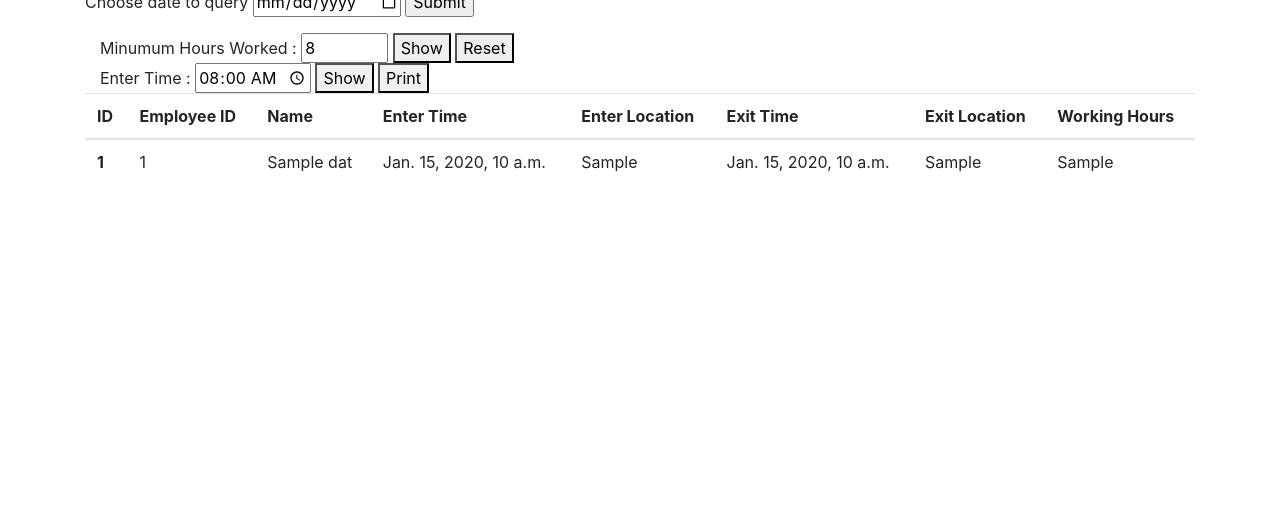
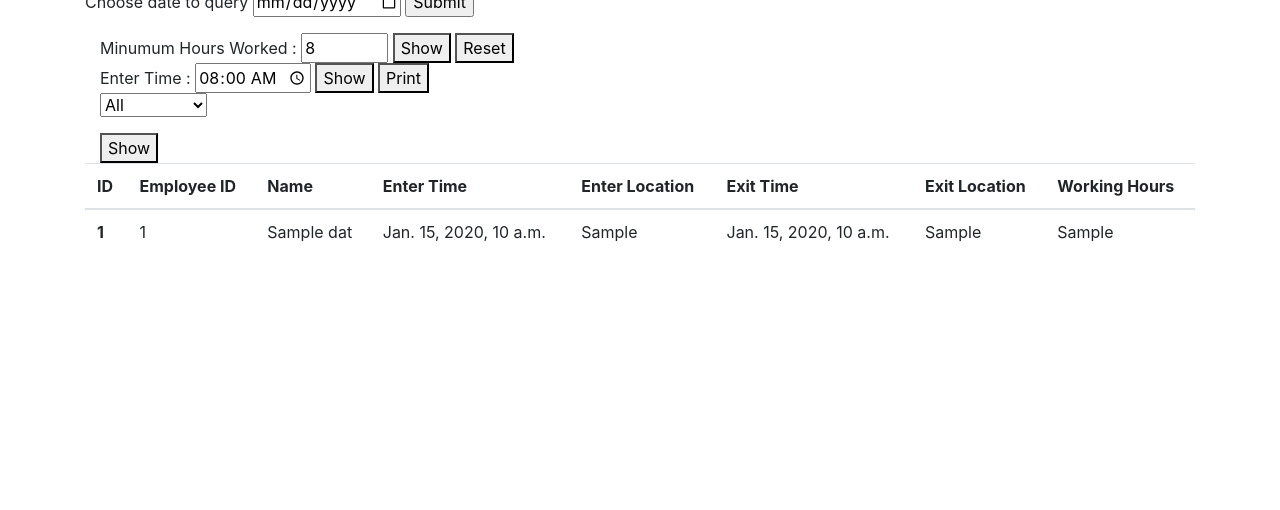
Before and after one commit to haziqnorisham/FaceRecTA, a Django app: template timeAttendance/templates/timeAttendance/deviceDetails.html in a window 1280 px wide. Shown: the part 269-779 px from the top of the page. Run offline with Django 3.2, Linux system fonts and the light colour scheme; the template is opened without the code that fills it: most values are stand-ins (such as "Sample title", 1, 10 or a date in 2020); some libraries are stand-ins or nearby versions.

Commit message:
Added name filter option

```diff
--- a/timeAttendance/templates/timeAttendance/deviceDetails.html
+++ b/timeAttendance/templates/timeAttendance/deviceDetails.html
@@ -36,6 +36,17 @@
 
     </div>
 
+    <div class="container">
+      <form onsubmit="name_selector()">
+        <select name="Employee" id="name_filter" >
+          <option value="all">All</option>
+          {% for dat in data %}
+          <option value={{ dat.name }}>{{ dat.name }}</option>
+          {% endfor %}
+        </select>
+      </form>
+      <button type="button" id="show_btn2" onclick="name_selector()">Show</button>
+    </div>
 
     <table class="table" id="timeTable">
       <thead>
@@ -107,6 +118,8 @@ function myFunction2(){
 
     table.rows[i+1].cells[3].style.color = "";
     table.rows[i+1].cells[3].style.fontWeight = "";
+
+    table.rows[i+1].style.display = '';
   }
 }
 
@@ -152,6 +165,43 @@ function date_value(){
 
   date_input.value = today
 }
+
+function name_selector(){
+
+  var arr = [];
+
+  filter_value = document.getElementById("name_filter")
+  table = document.getElementById("timeTable");
+  number_of_rows = table.getElementsByTagName("tr").length;
+
+  var i;
+  var j = 0;
+
+
+  for (i = 0; i < number_of_rows-1 ; i++) {
+    table.rows[i+1].style.display = '';
+  }
+
+  for (i = 0; i < number_of_rows-1 ; i++) {
+
+    temp_name = table.rows[i+1].cells[2].innerHTML;
+    selector_name = filter_value.value;
+
+    if(temp_name == selector_name){
+      arr[j] = i+1;
+      j++;
+      continue;
+    }
+    else if(selector_name == "all"){
+      table.rows[i+1].style.display = '';
+    }
+    else{
+      table.rows[i+1].style.display = 'none';
+    }
+  }
+
+}
+
 window.onload = date_value;
 </script>
 
```
